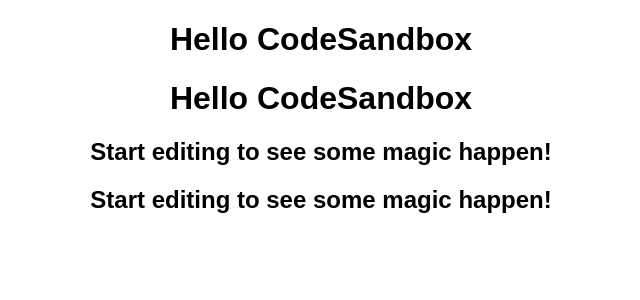
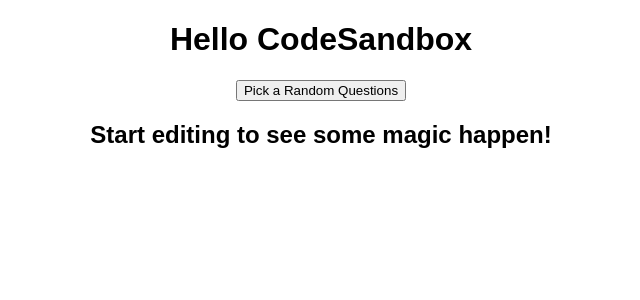
Before and after one commit to lizkavalski/random-interview-questions, a React (Create React App) app: page / in a window 1280 px wide. Shown: the top 300 px of the page, without its empty margins (319-959 px from the left). Built offline with nearby package versions, Linux system fonts and the light colour scheme.

Commit message:
working on button
working on connecting json and randomquestion.js  together.

```diff
--- a/src/randomQuestion.js
+++ b/src/randomQuestion.js
@@ -1,11 +1,9 @@
 import React from "react";
-
+import {} from "./data.JSON";
 export default function RandomQuestions() {
   return (
     <div className="App">
-      <h1>Hello CodeSandbox</h1>
-
-      <h2>Start editing to see some magic happen!</h2>
+      <button>Pick a Random Questions </button>
     </div>
   );
 }
```
Also changed, not shown: src/data.JSON (renamed from src/data.json).
